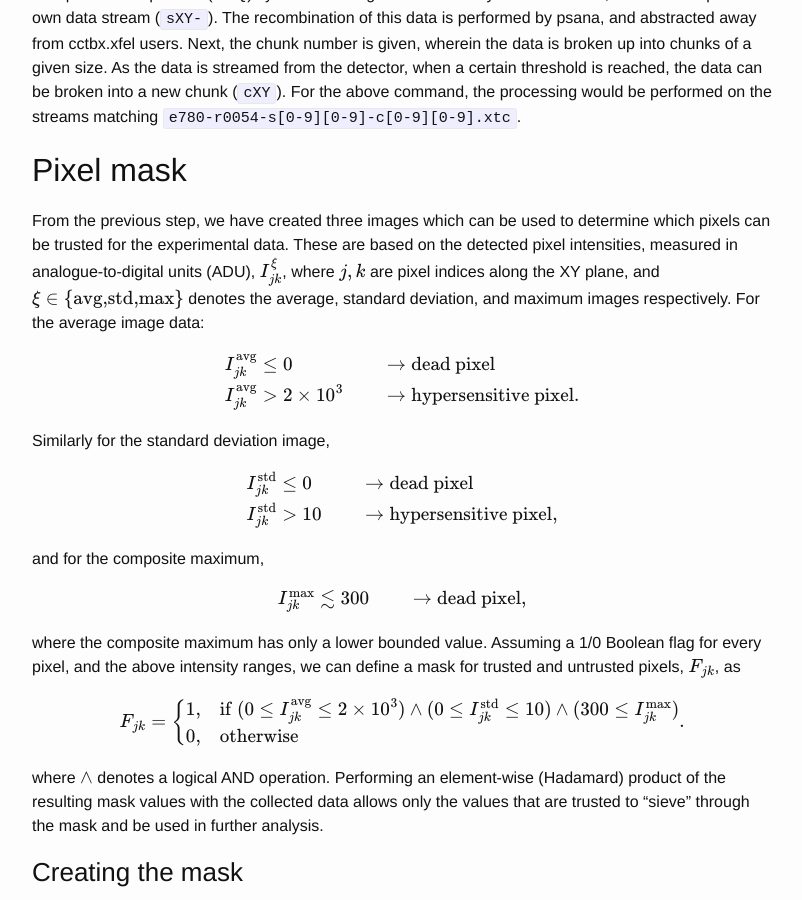
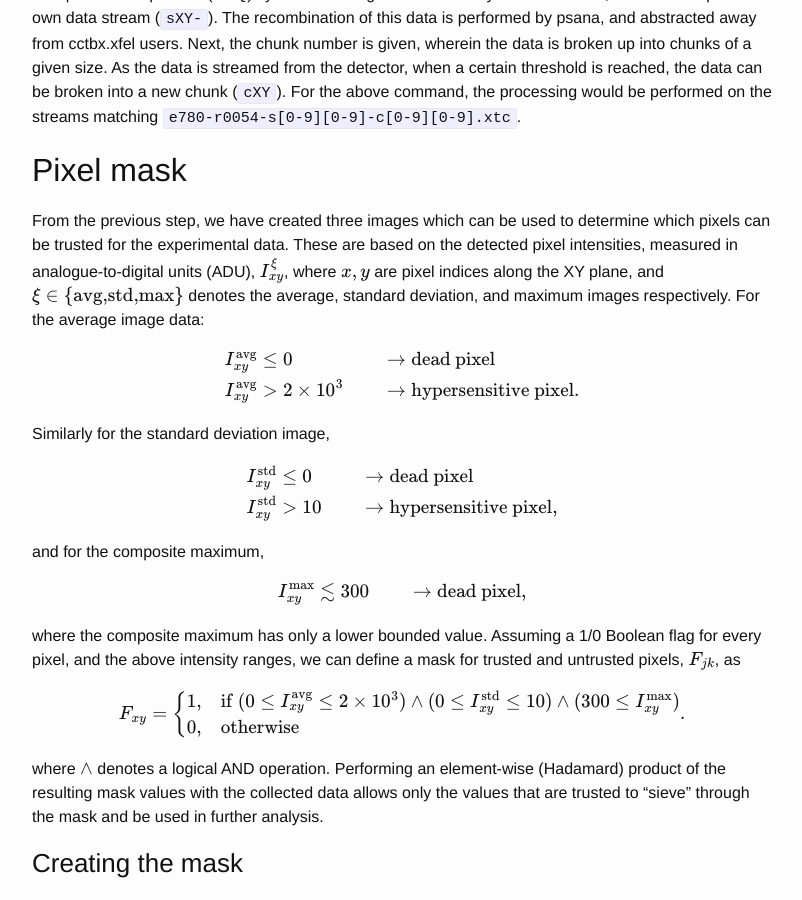
Before and after one commit to ExaFEL/docs, a Jekyll site: the page built from _pages/cspad-calib.md, in a window 1280 px wide and 900 px high, scrolled down 1686 px. Shown: the whole window, without its empty margins (238-1040 px from the left). Built offline with Jekyll 4.4.1, drawn with Linux system fonts in a browser that asks for light colours; formulas are drawn with MathJax 3.

```diff
--- a/_pages/cspad-calib.md
+++ b/_pages/cspad-calib.md
@@ -51,33 +51,33 @@ The above command generates average (`cxim1416_avg-r0054.cbf`), standard deviati
 The XTC file naming scheme is composed of a numerical identifier (`eXYZ-`), with mapping to name determined from `$PERM/psdm/data/ExpNameDb/experiment-db.dat`, followed by the run number (`rXYZW-`) indicating a specific instance of data collection. Given the throughput of data, there are multiple data acquisition (DAQ) systems working simulataneously on the detector, and each output their own data stream (`sXY-`). The recombination of this data is performed by psana, and abstracted away from cctbx.xfel users. Next, the chunk number is given, wherein the data is broken up into chunks of a given size. As the data is streamed from the detector, when a certain threshold is reached, the data can be broken into a new chunk (`cXY`). For the above command, the processing would be performed on the streams matching `e780-r0054-s[0-9][0-9]-c[0-9][0-9].xtc`.
 
 ## Pixel mask
-From the previous step, we have created three images which can be used to determine which pixels can be trusted for the experimental data. These are based on the detected pixel intensities, measured in analogue-to-digital units (ADU), $$I_{jk}^{\xi}$$, where $$j,k$$ are pixel indices along the XY plane, and $$\xi \in \{\textrm{avg,std,max} \}$$ denotes the average, standard deviation, and maximum images respectively. For the average image data:
+From the previous step, we have created three images which can be used to determine which pixels can be trusted for the experimental data. These are based on the detected pixel intensities, measured in analogue-to-digital units (ADU), $$I_{xy}^{\xi}$$, where $$x,y$$ are pixel indices along the XY plane, and $$\xi \in \{\textrm{avg,std,max} \}$$ denotes the average, standard deviation, and maximum images respectively. For the average image data:
 
 $$ \begin{align}
-I_{jk}^{\textrm{avg}} &\leq 0 &&\rightarrow \textrm{dead pixel}  \\
-I_{jk}^{\textrm{avg}} &\gt 2\times10^3 &&\rightarrow \textrm{hypersensitive pixel.}
+I_{xy}^{\textrm{avg}} &\leq 0 &&\rightarrow \textrm{dead pixel}  \\
+I_{xy}^{\textrm{avg}} &\gt 2\times10^3 &&\rightarrow \textrm{hypersensitive pixel.}
     \end{align}
 $$
 
 Similarly for the standard deviation image,
 
 $$ \begin{align}
-I_{jk}^{\textrm{std}} &\leq 0 &&\rightarrow \textrm{dead pixel}  \\
-I_{jk}^{\textrm{std}} &\gt 10 &&\rightarrow \textrm{hypersensitive pixel,}
+I_{xy}^{\textrm{std}} &\leq 0 &&\rightarrow \textrm{dead pixel}  \\
+I_{xy}^{\textrm{std}} &\gt 10 &&\rightarrow \textrm{hypersensitive pixel,}
     \end{align}
 $$
 
 and for the composite maximum,
 
 $$ \begin{align}
-I_{jk}^{\textrm{max}} &\lesssim 300 &&\rightarrow \textrm{dead pixel,}  \\
+I_{xy}^{\textrm{max}} &\lesssim 300 &&\rightarrow \textrm{dead pixel,}  \\
     \end{align}
 $$
 
 where the composite maximum has only a lower bounded value. Assuming a 1/0 Boolean flag for every pixel, and the above intensity ranges, we can define a mask for trusted and untrusted pixels, $$F_{jk}$$, as
 
-$$ F_{jk} = \begin{cases}
-1, & \textrm{if } (0 \leq I_{jk}^{\textrm{avg}} \leq 2\times10^3) \wedge (0 \leq I_{jk}^{\textrm{std}} \leq 10) \wedge (300 \leq I_{jk}^{\textrm{max}}) \\
+$$ F_{xy} = \begin{cases}
+1, & \textrm{if } (0 \leq I_{xy}^{\textrm{avg}} \leq 2\times10^3) \wedge (0 \leq I_{xy}^{\textrm{std}} \leq 10) \wedge (300 \leq I_{xy}^{\textrm{max}}) \\
 0, & \textrm{otherwise}
 \end{cases}.
 $$
```
Also changed, not shown: _pages/disc-refine.md (+15 -8 lines).
